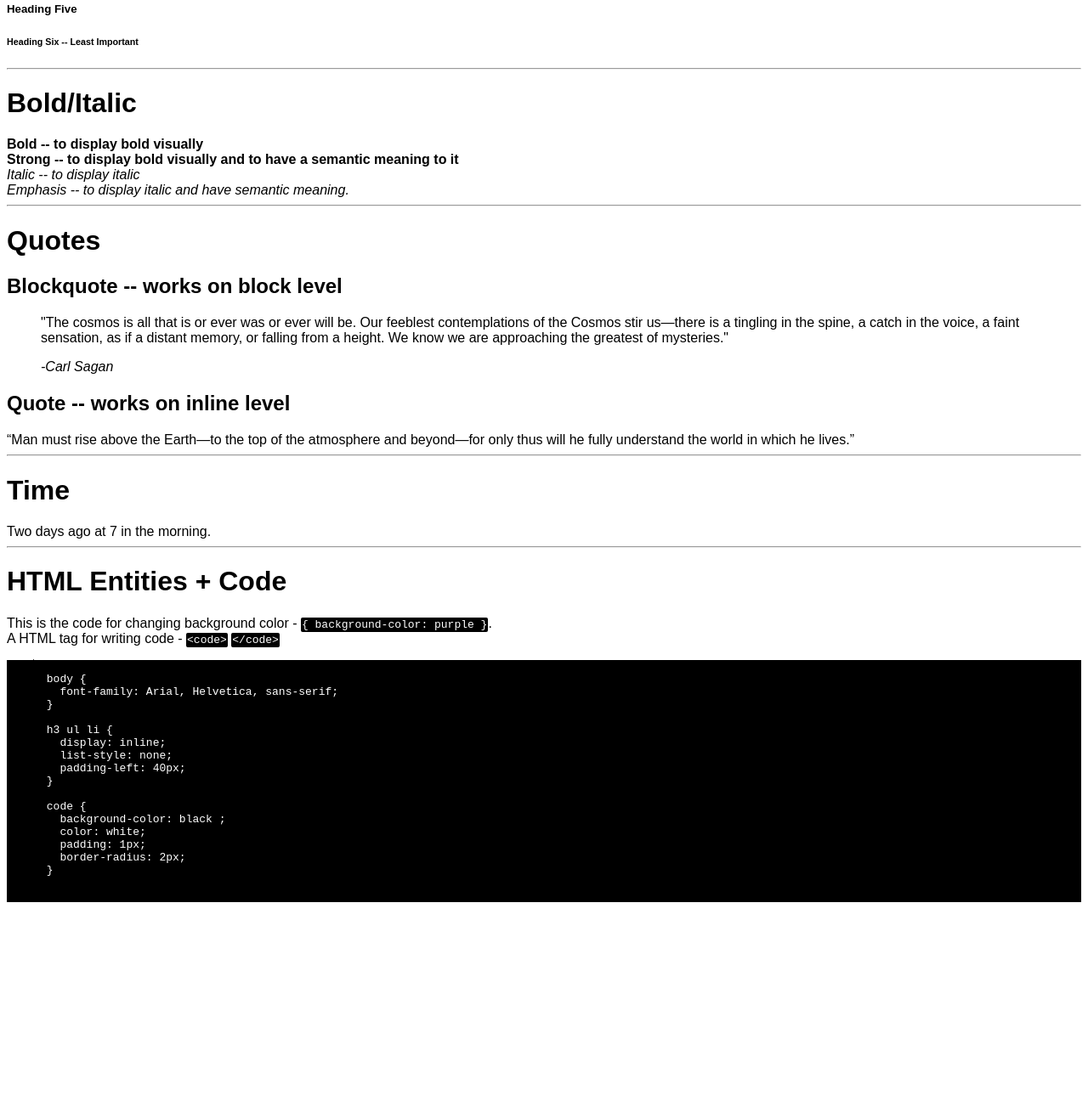
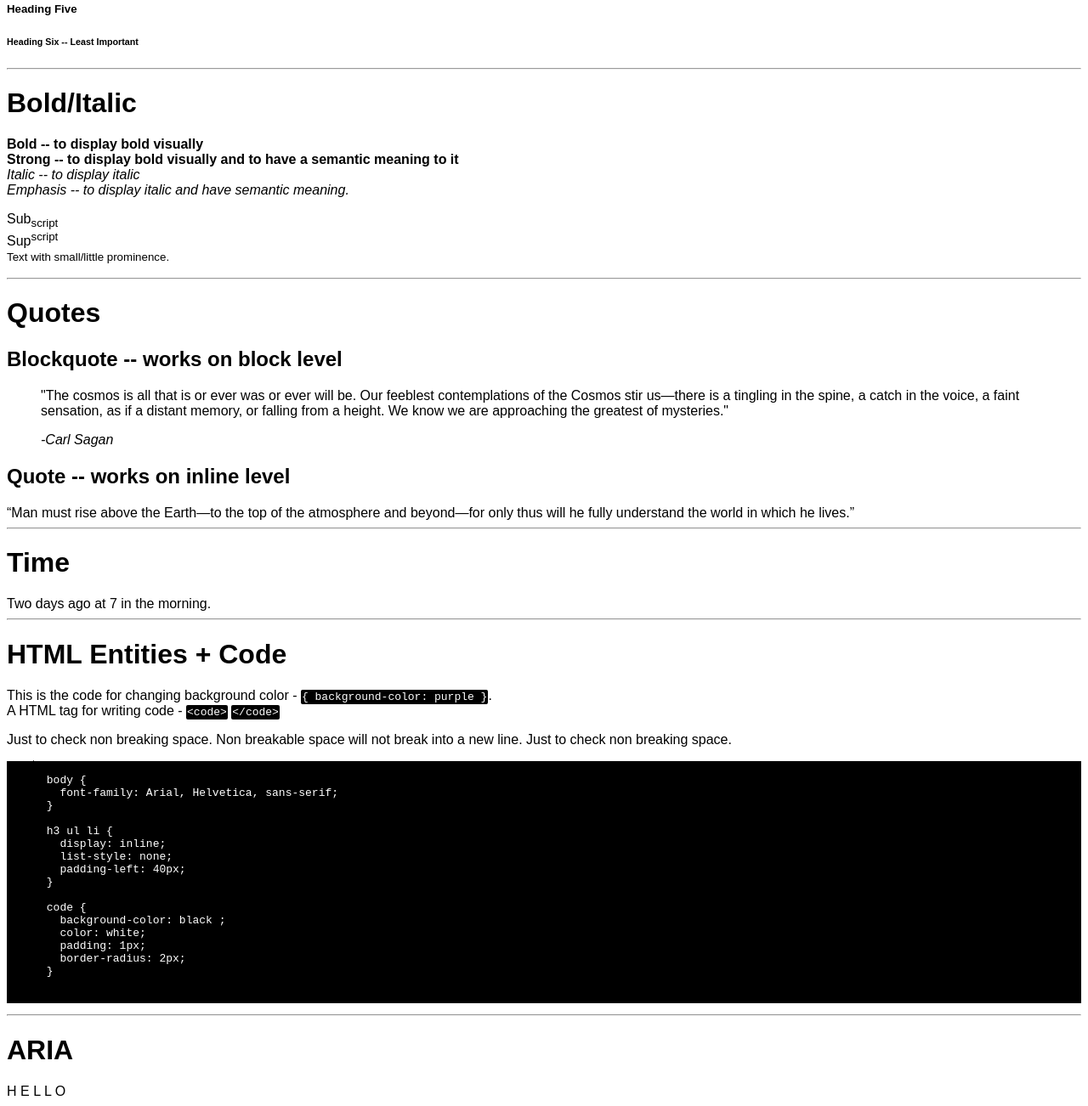
Before and after one commit to ayushman-git/linkedin-w3school, a plain HTML site: page htmlTags/textFormatting.html in a window 1280 px wide. Shown: the part 267-1569 px from the top of the page at 85% size. Before the commit the page ends 1342 px from the top, so only its background shows below. Drawn offline with Linux system fonts and the light colour scheme.

Commit message:
Learned about ARIA and non breakable space

```diff
--- a/htmlTags/textFormatting.html
+++ b/htmlTags/textFormatting.html
@@ -25,6 +25,10 @@
   <strong>Strong -- to display bold visually and to have a semantic meaning to it</strong> <br />
   <i>Italic -- to display italic</i> <br />
   <em>Emphasis -- to display italic and have semantic meaning.</em>
+  <p>Sub<sub>script</sub><br>
+    Sup<sup>script</sup> <br>
+    <small>Text with small/little prominence.</small>
+  </p>
 
   <hr>
   <h1>Quotes</h1>
@@ -49,8 +53,10 @@
   <hr>
   <h1>HTML Entities + Code</h1>
   <p>This is the code for changing background color - <code>{ background-color: purple }</code>.<br>
-  A HTML tag for writing code - <code>&lt;code&gt;</code> <code>&lt;/code&gt;</code>
+    A HTML tag for writing code - <code>&lt;code&gt;</code> <code>&lt;/code&gt;</code>
   </p>
+  <p>Just to check non breaking space. Non breakable space will not break into a new line. Just to check
+    non&nbsp;breaking&nbsp;space.</p>
 
   <pre>
     <code>
@@ -72,6 +78,19 @@
       }
     </code>
   </pre>
+
+  <hr>
+  <h1>ARIA</h1>
+  <div aria-label="Hello">
+    <div aria-hidden="true">
+      <span>H</span>
+      <span>E</span>
+      <span>L</span>
+      <span>L</span>
+      <span>O</span>
+    </div>
+
+  </div>
 </body>
 
 </html>
```
